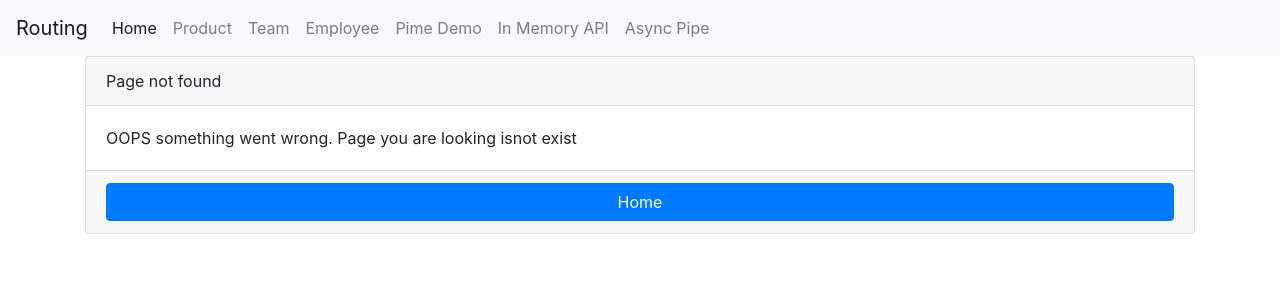
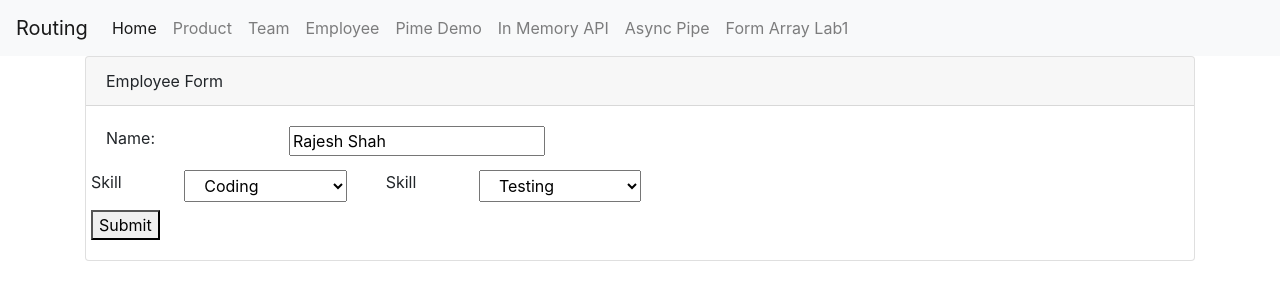
Before and after one commit to BT-ICD/RoutingTutorial, an Angular app: page /rlab1 in a window 1280 px wide. Before the commit this address had no page. Shown: the top 300 px of the page. Built offline with nearby package versions, Linux system fonts and the light colour scheme; what angular-in-memory-web-api would draw is missing.

Commit message:
Created demo of ReactiveForms - FormArray.

```diff
--- /dev/null
+++ b/src/app/ReactiveDemo/demo-data.service.ts
@@ -0,0 +1,25 @@
+import { Injectable } from '@angular/core';
+import { IEmployeeSkill, ISkill } from './demo-type';
+
+@Injectable({
+  providedIn: 'root'
+})
+export class DemoDataService {
+
+  constructor() { }
+  getEmployee():IEmployeeSkill{
+    let obj: IEmployeeSkill={name:'Rajesh Shah',skills:[{id:1,name:'Coding'},{id:2,name:'Testing'}]};
+    return obj;
+
+  }
+  getSkills():ISkill[]{
+    let skills:ISkill[]=[
+      {id:1,name:'Coding'},
+      {id:2,name:'Testing'},
+      {id:3,name:'Marketting'},
+      {id:4,name:'Requirement Understanding'}
+    ]
+    return skills;
+  }
+}
+// {name:'Minoli',skills:[{id:3,name:'Marketting'},{id:4,name:'Requirement Understanding'}]}
--- /dev/null
+++ b/src/app/ReactiveDemo/demo-type.ts
@@ -0,0 +1,8 @@
+export interface IEmployeeSkill {
+    name:string,
+    skills:ISkill[];
+}
+export interface ISkill{
+    id:number,
+    name:string;
+}
--- /dev/null
+++ b/src/app/ReactiveDemo/rlab1/rlab1.component.html
@@ -0,0 +1,32 @@
+<div class="container">
+    <div class="card">
+        <div class="card-header">
+            Employee Form
+        </div>
+        <div class="card-body">
+            <form [formGroup]="emplForm" (ngSubmit)="onSubmit()">
+                <div class="row">
+                    <label class="col-md-2">Name:</label>
+                    <div class="col-md-6">
+                        <input type="text" formControlName="firstName">
+                    </div>
+                </div>
+                <div class="row mt-2" formArrayName="skills">
+                    <div  *ngFor="let skill of skills.controls; let i = index">
+                        <div class="row mt-1">
+                            <label class="col-md-4">Skill</label>
+                            <select class="col-md-6" [formControlName]="i">
+                                <option *ngFor="let s of skillData" [ngValue]="s.id">{{s.name}}</option>
+                            </select>
+                        </div>
+                    </div>
+
+                </div>
+                <div class="row mt-2">
+                    <button type="submit">Submit</button>
+                </div>
+            </form>
+        </div>
+
+    </div>
+</div>
--- /dev/null
+++ b/src/app/ReactiveDemo/rlab1/rlab1.component.ts
@@ -0,0 +1,45 @@
+import { Component, OnInit } from '@angular/core';
+import { FormArray, FormBuilder, FormControl, FormGroup, Validators } from '@angular/forms';
+import { DemoDataService } from '../demo-data.service';
+import { IEmployeeSkill, ISkill } from '../demo-type';
+
+@Component({
+  selector: 'app-rlab1',
+  templateUrl: './rlab1.component.html',
+  styleUrls: ['./rlab1.component.css']
+})
+export class RLab1Component implements OnInit {
+  emplForm: FormGroup;
+  emp: IEmployeeSkill;
+  skillData: ISkill[];
+
+  constructor(private fb: FormBuilder, private demoDataService: DemoDataService) { }
+  ngOnInit(): void {
+    this.skillData = this.demoDataService.getSkills();
+    this.emp = this.demoDataService.getEmployee();
+    // Initialize Form Group
+    this.emplForm = this.fb.group({
+      firstName: [this.emp.name, Validators.required],
+      skills: this.fb.array([
+        this.fb.control(this.emp.skills[0].id)
+
+      ])
+    });
+    //Fill Skills to Form Group
+    this.fillSkills();
+  }
+  fillSkills() {
+    this.skills.clear();
+    this.emp.skills.forEach((obj) => {
+      this.skills.push(this.fb.control(obj.id));
+    })
+  }
+  get skills() {
+    return this.emplForm.get('skills') as FormArray;
+  }
+
+  onSubmit() {
+    console.log(this.emplForm.valid);
+    console.log(this.emplForm.value);
+  }
+}
--- a/src/app/app.component.html
+++ b/src/app/app.component.html
@@ -23,6 +23,9 @@
       <li class="nav-item">
         <a class="nav-link" [routerLink]="['/asyncpipelist']" >Async Pipe</a>
       </li>
+      <li class="nav-item">
+        <a class="nav-link" [routerLink]="['/rlab1']">Form Array Lab1</a>
+      </li>
     </ul>
   </div>
 </nav>
```
Also changed, not shown: src/app/app.module.ts (+10 -3 lines), src/app/ReactiveDemo/rlab1/rlab1.component.css (added), 1 other file (tests, documents, lock files or other folders).
